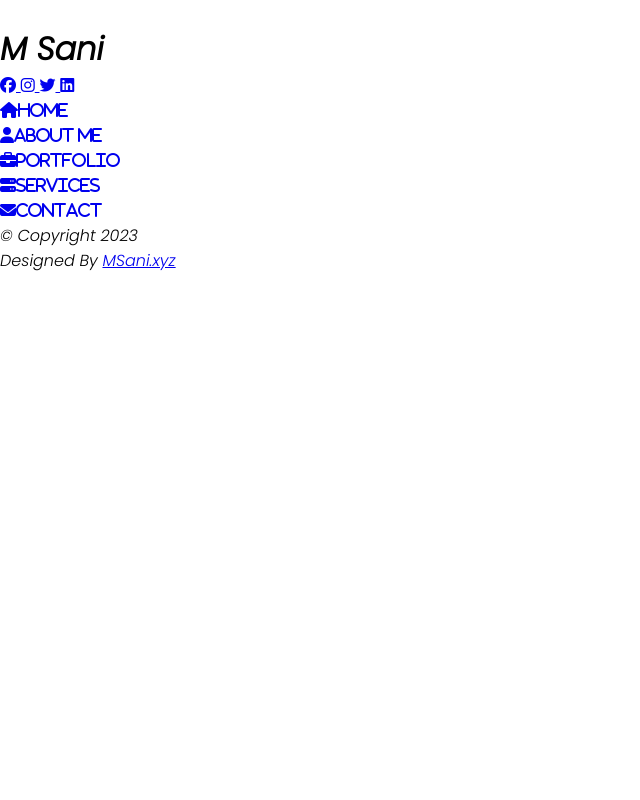
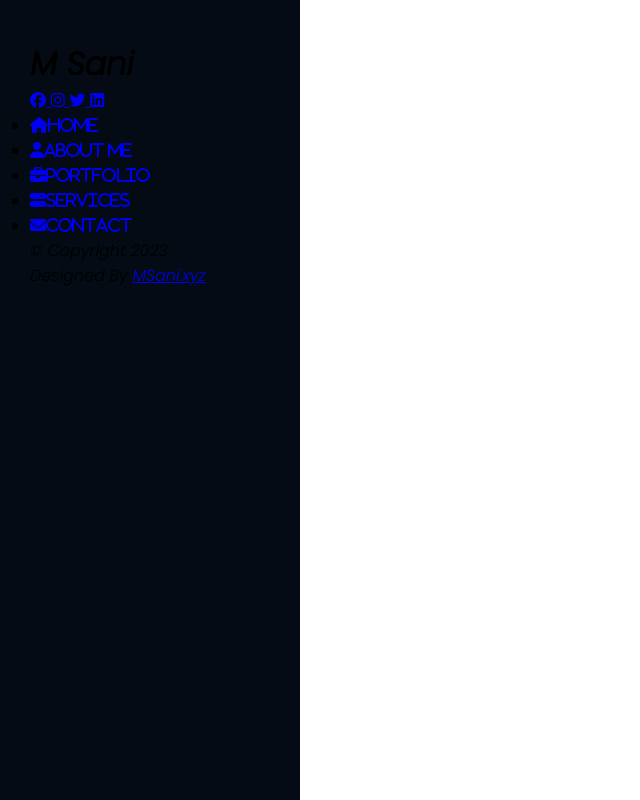
Before and after one commit to javierjuanJJ/Responsive-Personal-Portfolio-website-using-HTML-CSS-and-JavaScript2, a plain HTML site: page index.html in a window 1280 px wide. Shown: the whole page, without its empty margins (0-640 px from the left). Drawn offline with nearby package versions, Linux system fonts and the light colour scheme.

Commit message:
Commit 3

```diff
--- a/css/style.css
+++ b/css/style.css
@@ -18,3 +18,21 @@
 }
 
 /* ==== Header Start ==== */
+
+header {
+    height: 100vh;
+    width: 300px;
+    padding: 15px 30px;
+    background-color: var(--sideBGColor);
+    overflow-y: auto;
+    position: fixed;
+    left: 0;
+    top: 0;
+    bottom: 0;
+    transition: .4s;
+    z-index: 99;
+}
+
+
+
+/* ==== Header END ==== */
```
